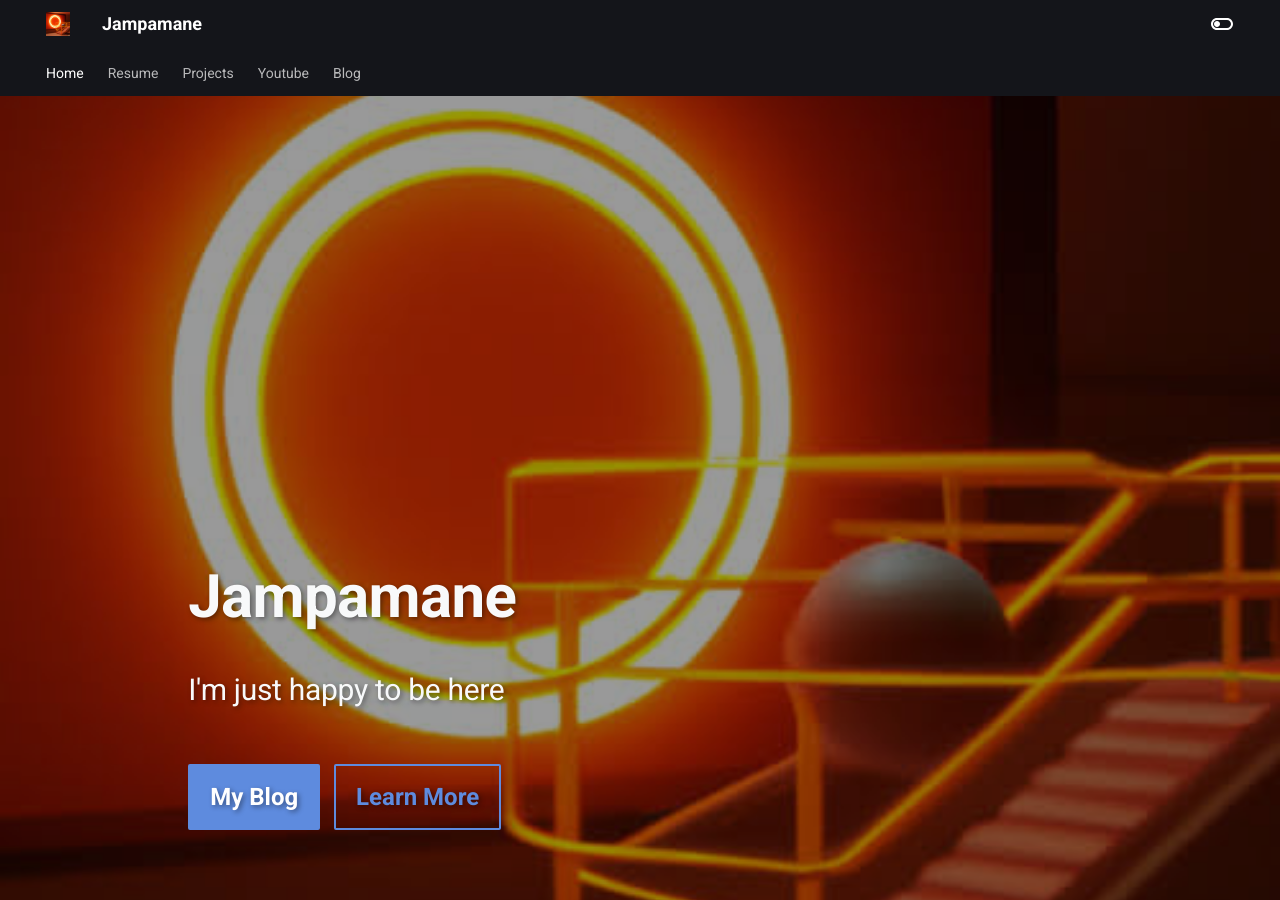
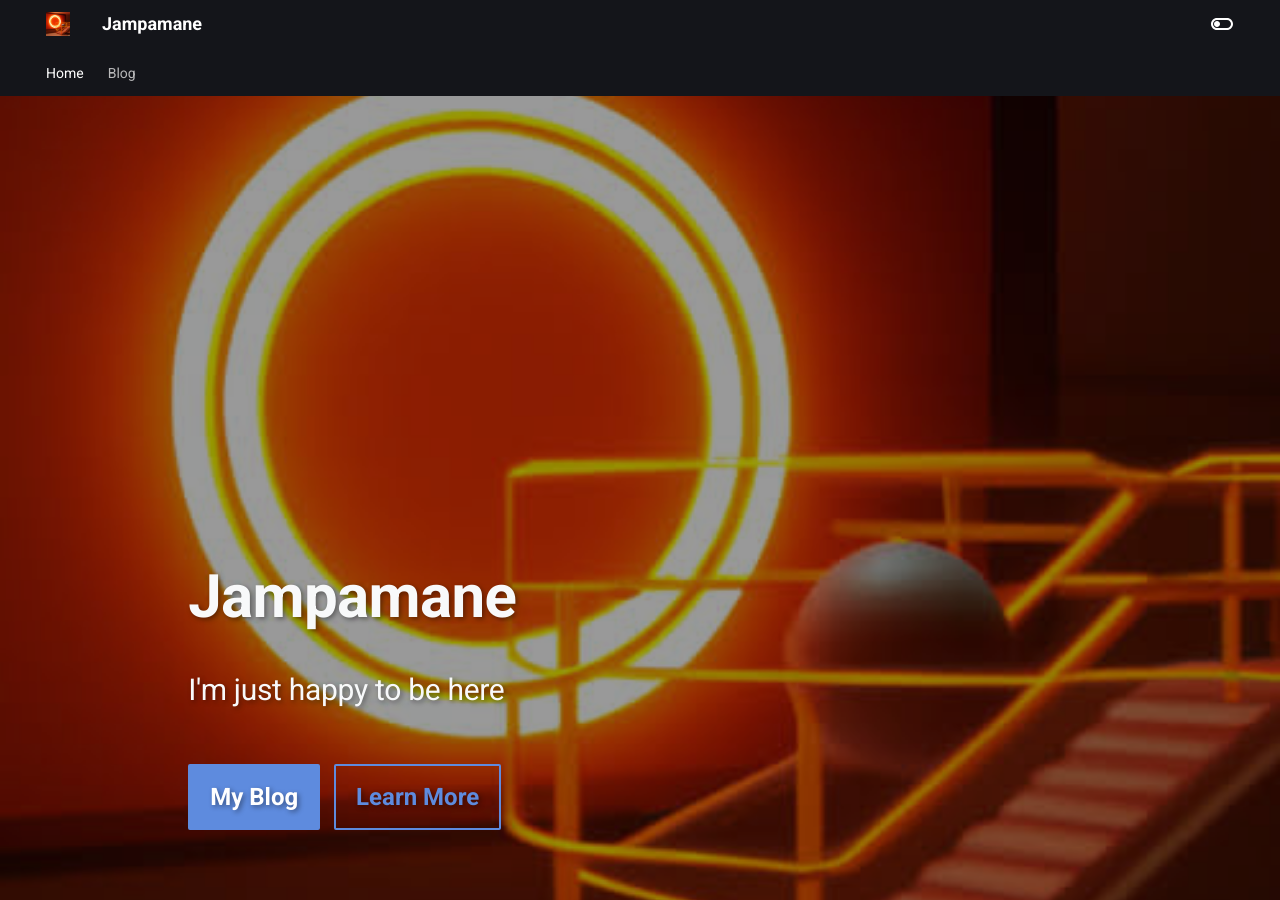
Before and after one commit to Jampamane/website, an MkDocs documentation site: the page built from docs/index.md, in a window 1280 px wide and 900 px high. Built offline with MkDocs 1.6.1 and Material for MkDocs 9.7.7, drawn with Linux system fonts in a browser that asks for light colours; some of the changed lines change nothing that is shown.

Commit message:
removed sections until they're complete

```diff
--- a/mkdocs.yml
+++ b/mkdocs.yml
@@ -61,10 +61,10 @@ extra_javascript:
 
 nav:
   - Home: index.md
-  - Resume: resume/index.md
-  - Projects:
-    - projects/index.md
-  - Youtube:
-    - youtube/index.md
+  # - Resume: resume/index.md
+  # - Projects:
+  #   - projects/index.md
+  # - Youtube:
+  #   - youtube/index.md
   - Blog:
     - blog/index.md
```
